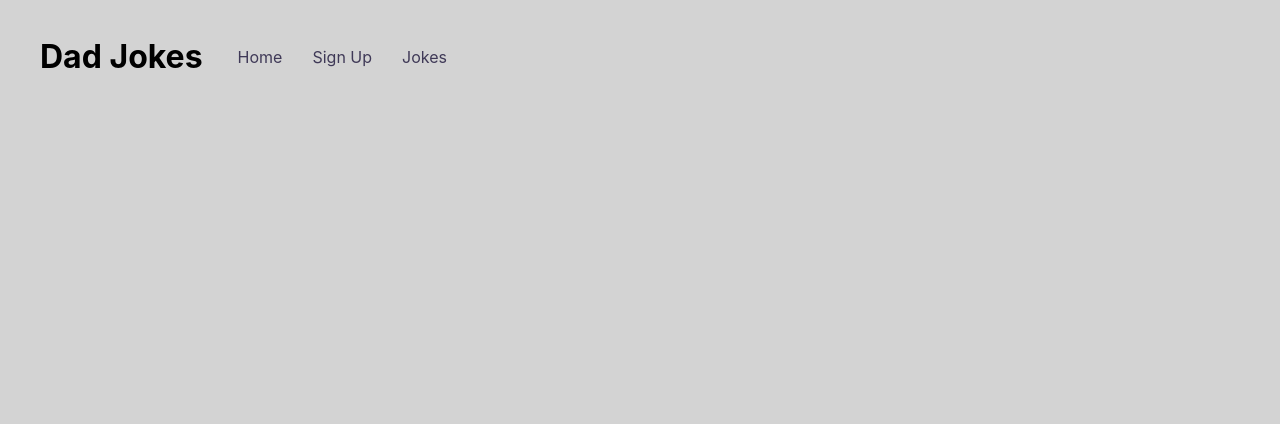
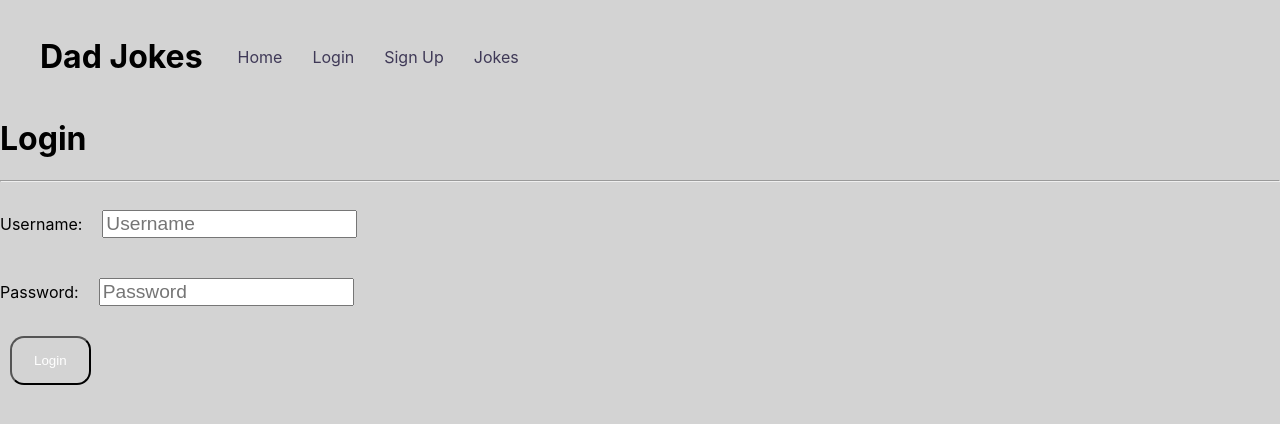
Before and after one commit to lambda-dad-jokes3/frontend, a React (Create React App) app in the folder dad-jokes/: page /login in a window 1280 px wide. Shown: the top 424 px of the page. Built offline with nearby package versions, Linux system fonts and the light colour scheme.

Commit message:
fixed login

```diff
--- a/dad-jokes/src/App.js
+++ b/dad-jokes/src/App.js
@@ -5,6 +5,8 @@ import Navigation from "./components/Navigation";
 import JokesCardDisplay from "./components/JokesCardDisplay";
 import {Route} from "react-router-dom";
 import {BrowserRouter as Router} from "react-router-dom";
+import Login from "./components/Login";
+import SecurePath from "./components/PrivateRoute";
 
 function App() {
   return (
@@ -13,6 +15,7 @@ function App() {
       <Navigation />
       <Route exact path="/jokes" component={JokesCardDisplay} />
       <Route exact path="/signup" component={UserSignUp} />
+      <Route exact path="/login" component={Login} />
     </div>
     </Router>
   );
--- a/dad-jokes/src/components/Login.js
+++ b/dad-jokes/src/components/Login.js
@@ -2,8 +2,6 @@ import React, { useState } from "react";
 import axiosWithAuth from "../utils/axiosWithAuth";
 
 const Login = props => {
-  // make a post request to retrieve a token from the api
-  // when you have handled the token, navigate to the BubblePage route
 
   const [user, setUser] = useState({
     username: "",
@@ -20,7 +18,7 @@ const Login = props => {
   const login = e => {
     e.preventDefault();
     axiosWithAuth()
-      .post("/login", user)
+      .post("/users/login", user)
       .then(res => {
         localStorage.setItem("token", res.data.payload);
         props.history.push("/jokes");
@@ -32,7 +30,7 @@ const Login = props => {
     <div className="SignIn">
       <div>
         <h1>
-          It's some small <em>Bubbles</em> after all!
+          Login
         </h1>
         <hr />
       </div>
--- a/dad-jokes/src/components/Navigation.js
+++ b/dad-jokes/src/components/Navigation.js
@@ -12,6 +12,12 @@ const Navigation = () => {
                 Home
                 </Link>
             </NavItem>
+            <NavItem>
+                <Link className="Nav-link" to="/Login">
+                    Login
+                </Link>
+            </NavItem>
+            <NavItem></NavItem>
             <NavItem>
                 <Link className="Nav-link" to="/signup">
                     Sign Up
--- a/dad-jokes/src/components/PrivateRoute.js
+++ b/dad-jokes/src/components/PrivateRoute.js
@@ -9,7 +9,7 @@ const PrivateRoute = ({ component: Component, ...rest }) => {
         if (localStorage.getItem("token")) {
           return <Component {...rest} />;
         } else {
-          return <Redirect to="/user/login" />;
+          return <Redirect to="/login" />;
         }
       }}
     />
--- a/dad-jokes/src/components/jokes.js
+++ b/dad-jokes/src/components/jokes.js
@@ -1,5 +1,5 @@
 import React from "react";
-import {Card, CardTitle, CardBody, CardText, Container, Row, Col} from "reactstrap";
+import {Card, CardTitle, CardText, Container, Row, Col} from "reactstrap";
 
 
 const JokeCard = props => {
@@ -26,5 +26,4 @@ const JokeCard = props => {
         </div>
     );
 };
-
 export default JokeCard;
--- a/dad-jokes/src/utils/axiosWithAuth.js
+++ b/dad-jokes/src/utils/axiosWithAuth.js
@@ -4,7 +4,7 @@ const axiosWithAuth = () => {
   const token = localStorage.getItem("token");
 
   return axios.create({
-    baseURL: "https://dadjokesdb.herokuapp.com/",
+    baseURL: "https://dadjokesdb.herokuapp.com/api",
     headers: {
       Authorization: token
     }
```
